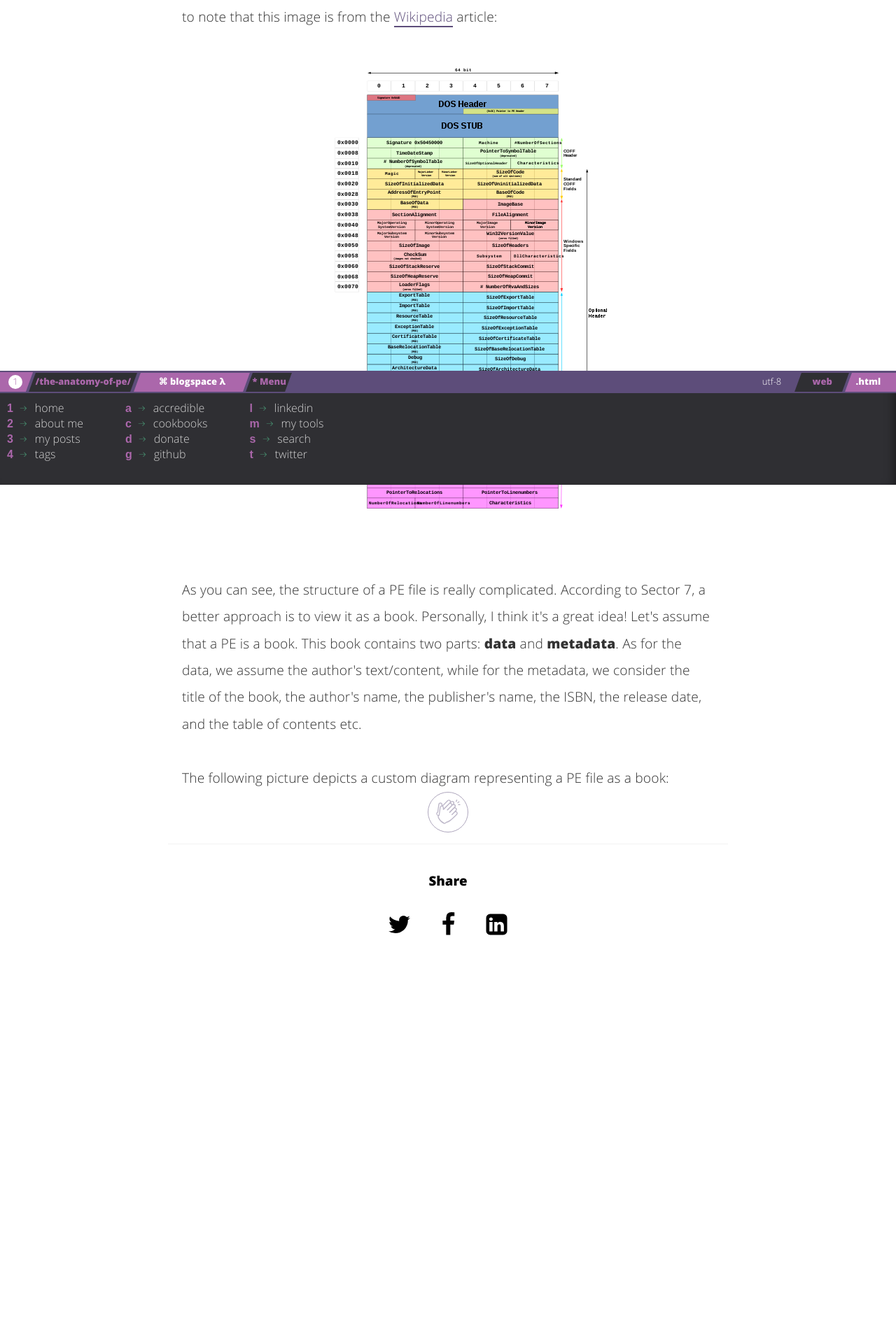
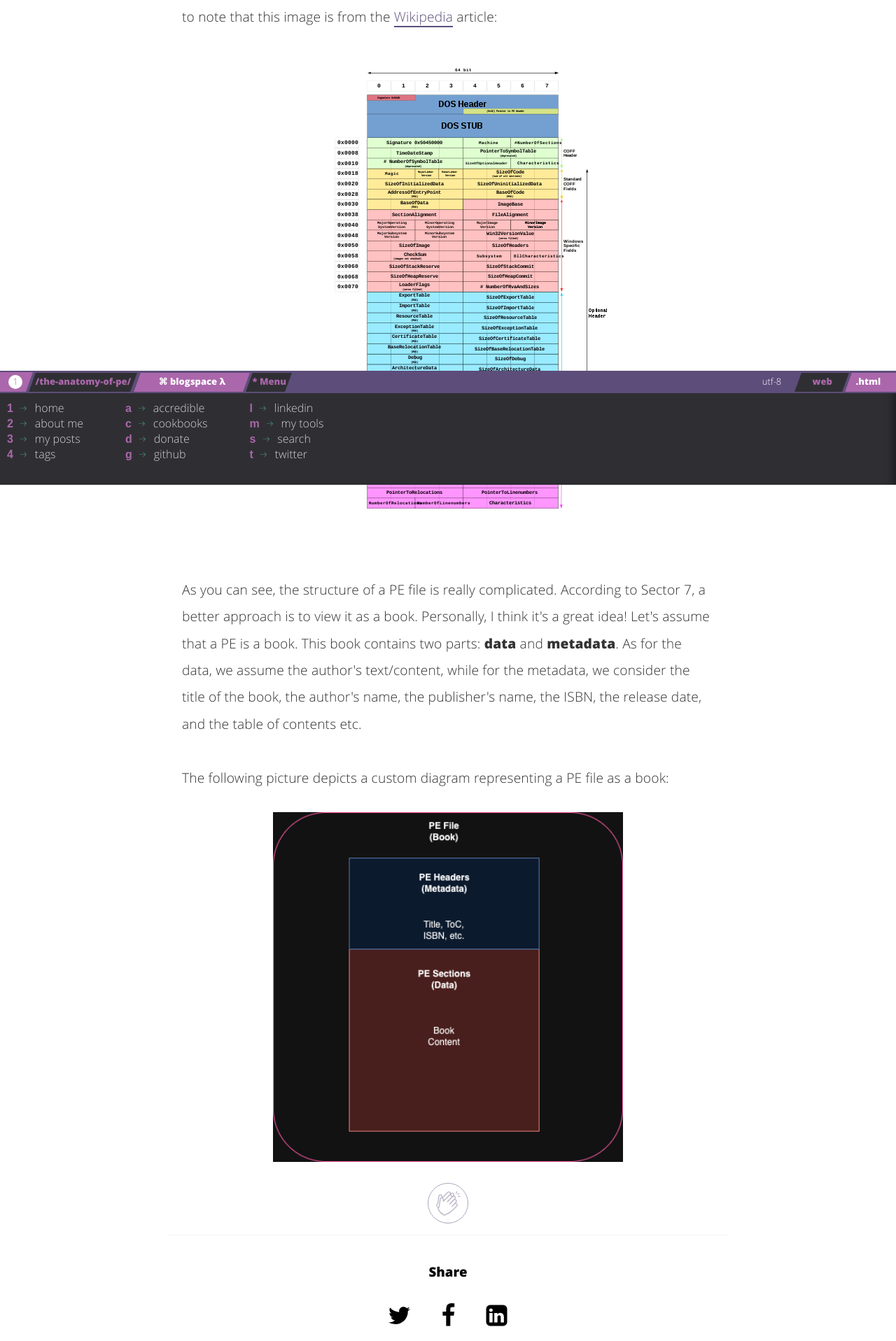
Before and after one commit to nickvourd/nickvourd.github.io, a Jekyll site: the page built from _posts/2024-04-21-the-anatomy-of-pe.md, in a window 1280 px wide. Shown: the part 1107-3024 px from the top of the page at 70% size. Built offline with Jekyll 4.4.1, drawn with Linux system fonts in a browser that asks for light colours; before the commit the page ends 2465 px from its top, so only the background shows below that.

Commit message:
The anatomy of PE

```diff
--- a/_posts/2024-04-21-the-anatomy-of-pe.md
+++ b/_posts/2024-04-21-the-anatomy-of-pe.md
@@ -146,6 +146,8 @@ function topFunction() {
 
 <p>As you can see, the structure of a PE file is really complicated. According to Sector 7, a better approach is to view it as a book. Personally, I think it's a great idea! Let's assume that a PE is a book. This book contains two parts: <b>data</b> and <b>metadata</b>. As for the data, we assume the author's text/content, while for the metadata, we consider the title of the book, the author's name, the publisher's name, the ISBN, the release date, and the table of contents etc.<br /><br />The following picture depicts a custom diagram representing a PE file as a book:</p>
 
+<img src="/assets/img/post-img/21-04-2024/PE-Format-Simple.png" class="post-images" alt="PE-Structure-Custom-Simple" height="500" weight="500">
+
 <!-- add the button!-->
 <div>
 <applause-button style="width: 58px; height: 58px;" color="#5d4d7a" url="https://nickvourd.github.io/the-anatomy-of-pe/"/>
```
Also changed, not shown: assets/img/post-img/21-04-2024/PE-Format-Simple.png (added).
